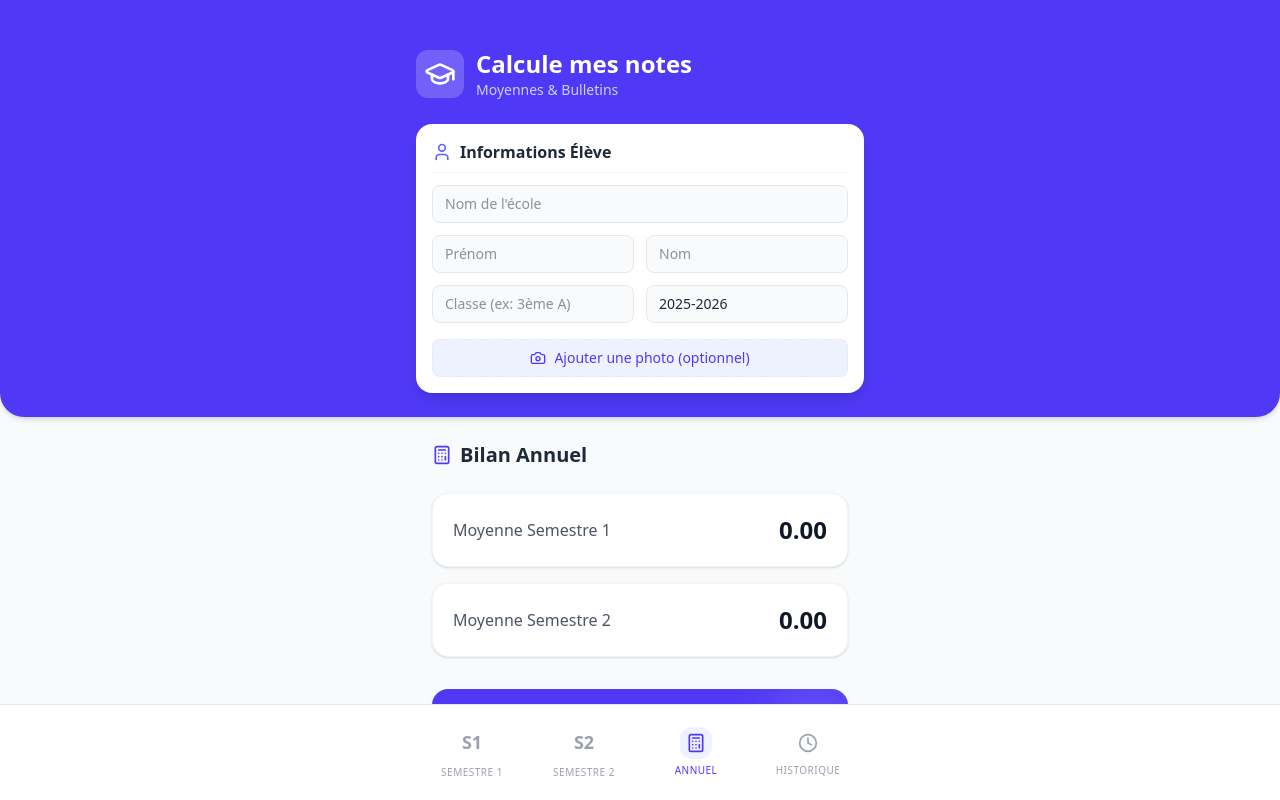
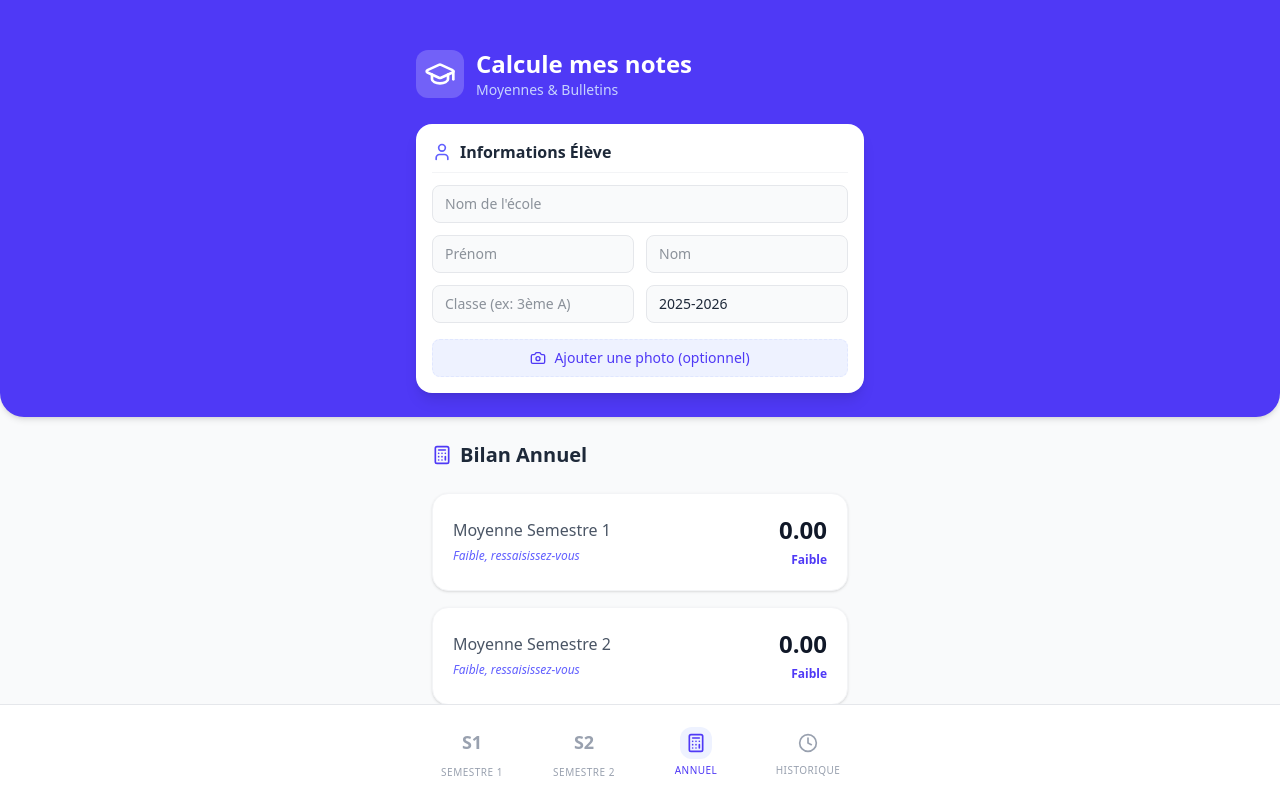
Before and after one commit to ibrahimakane2582447-create/Calculateur-moyenne-et-bulletin-, a React (Vite) app: page / in a window 1280 px wide. Both pictures are taken after a click on the button "ANNUEL". Shown: the top 800 px of the page. Built offline with nearby package versions, Linux system fonts and the light colour scheme.

Commit message:
feat: Display mention and appreciation on averages
Adds the display of student mention and appreciation for semester and annual averages in both the main app view and the generated bulletin PDF. This provides more detailed feedback on student performance.

```diff
--- a/src/App.tsx
+++ b/src/App.tsx
@@ -1,6 +1,6 @@
 import React, { useState, useEffect } from 'react';
 import { StudentInfo, Subject, HistoryRecord } from './types';
-import { calculateSemesterAverage, formatNumber } from './utils';
+import { calculateSemesterAverage, formatNumber, getAppreciation, getMention } from './utils';
 import BulletinModal from './components/BulletinModal';
 import AdBanner from './components/AdBanner';
 import { BookOpen, User, Calculator, FileText, GraduationCap, Plus, Trash2, Clock, Save, Camera } from 'lucide-react';
@@ -360,13 +360,25 @@ export default function App() {
 
             <div className="space-y-4">
               <div className="bg-white p-5 rounded-2xl shadow-sm border border-gray-100 flex justify-between items-center">
-                <span className="text-gray-600 font-medium">Moyenne Semestre 1</span>
-                <span className="text-2xl font-bold text-gray-900">{formatNumber(avgS1)}</span>
+                <div>
+                  <span className="text-gray-600 font-medium block">Moyenne Semestre 1</span>
+                  <span className="text-xs text-indigo-500 italic">{getAppreciation(avgS1)}</span>
+                </div>
+                <div className="text-right">
+                  <span className="text-2xl font-bold text-gray-900 block">{formatNumber(avgS1)}</span>
+                  <span className="text-xs font-bold text-indigo-600">{getMention(avgS1)}</span>
+                </div>
               </div>
 
               <div className="bg-white p-5 rounded-2xl shadow-sm border border-gray-100 flex justify-between items-center">
-                <span className="text-gray-600 font-medium">Moyenne Semestre 2</span>
-                <span className="text-2xl font-bold text-gray-900">{formatNumber(avgS2)}</span>
+                <div>
+                  <span className="text-gray-600 font-medium block">Moyenne Semestre 2</span>
+                  <span className="text-xs text-indigo-500 italic">{getAppreciation(avgS2)}</span>
+                </div>
+                <div className="text-right">
+                  <span className="text-2xl font-bold text-gray-900 block">{formatNumber(avgS2)}</span>
+                  <span className="text-xs font-bold text-indigo-600">{getMention(avgS2)}</span>
+                </div>
               </div>
 
               <div className="bg-indigo-600 p-6 rounded-2xl shadow-lg text-white mt-8 relative overflow-hidden">
@@ -378,10 +390,14 @@ export default function App() {
                     <span className="text-5xl font-black">{formatNumber(annualAvg)}</span>
                     <span className="text-xl text-indigo-200 mb-1">/ 20</span>
                   </div>
+                  <p className="text-sm text-indigo-200 mt-2 italic">{getAppreciation(annualAvg)}</p>
 
-                  <div className="mt-4 pt-4 border-t border-indigo-500/50">
+                  <div className="mt-4 pt-4 border-t border-indigo-500/50 flex justify-between items-center">
                     <p className="text-sm font-medium">
                       {annualAvg >= 10 ? 'Statut : Admis en classe supérieure' : 'Statut : Non admis'}
+                    </p>
+                    <p className="text-sm font-bold bg-white/20 px-2 py-1 rounded">
+                      {getMention(annualAvg)}
                     </p>
                   </div>
                 </div>
--- a/src/components/BulletinModal.tsx
+++ b/src/components/BulletinModal.tsx
@@ -22,7 +22,9 @@ export default function BulletinModal({ isOpen, onClose, studentInfo, semesterNa
 
   const semesterAverage = calculateSemesterAverage(subjects);
   const semesterMention = getMention(semesterAverage);
+  const semesterAppreciation = getAppreciation(semesterAverage);
   const annualMention = annualAverage !== undefined ? getMention(annualAverage) : undefined;
+  const annualAppreciation = annualAverage !== undefined ? getAppreciation(annualAverage) : undefined;
 
   const generateCanvas = async (scale = 2) => {
     const element = printRef.current;
@@ -325,6 +327,7 @@ export default function BulletinModal({ isOpen, onClose, studentInfo, semesterNa
                   <div className="text-right">
                     <span className="text-base sm:text-lg font-black text-indigo-700 print:text-2xl">{formatNumber(semesterAverage)} / 20</span>
                     <p className="text-[10px] sm:text-xs font-bold text-indigo-600 mt-0.5 print:text-sm">Mention : {semesterMention}</p>
+                    <p className="text-[10px] sm:text-xs italic text-indigo-500 mt-0.5 print:text-sm">{semesterAppreciation}</p>
                   </div>
                 </div>
                 {annualAverage !== undefined && (
@@ -333,6 +336,7 @@ export default function BulletinModal({ isOpen, onClose, studentInfo, semesterNa
                     <div className="text-right">
                       <span className="text-base sm:text-lg font-black text-emerald-600 print:text-2xl">{formatNumber(annualAverage)} / 20</span>
                       <p className="text-[10px] sm:text-xs font-bold text-emerald-600 mt-0.5 print:text-sm">Mention : {annualMention}</p>
+                      <p className="text-[10px] sm:text-xs italic text-emerald-500 mt-0.5 print:text-sm">{annualAppreciation}</p>
                     </div>
                   </div>
                 )}
```
